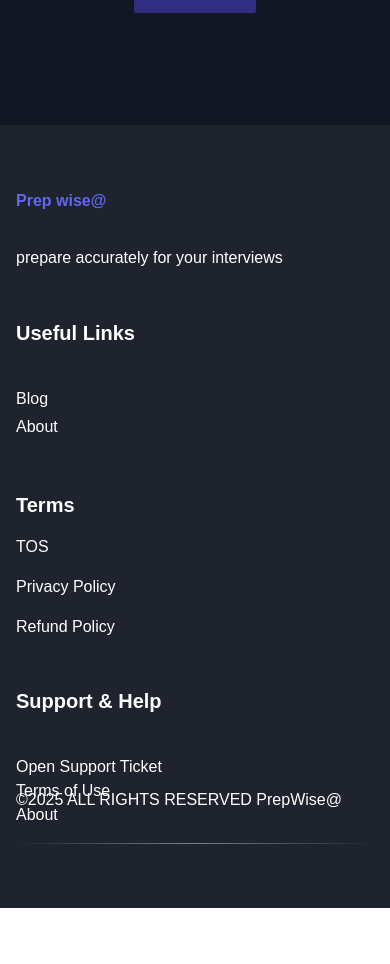
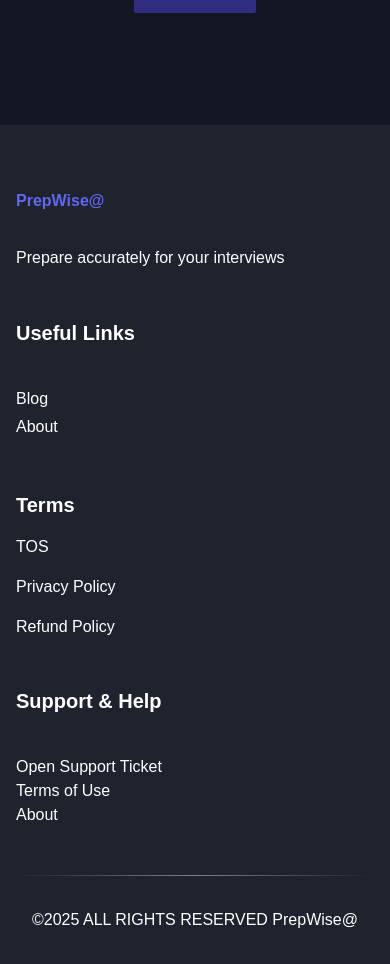
Before and after one commit to EwiJosepha/PrepWise, a Next.js app: page / in a window 390 px wide. Shown: the part 4740-5704 px from the top of the page. Before the commit the page ends 5648 px from the top, so only its background shows below. Built offline with nearby package versions, Linux system fonts and the light colour scheme.

Commit message:
footer copyright text center

```diff
--- a/src/components/Footer/index.tsx
+++ b/src/components/Footer/index.tsx
@@ -3,14 +3,15 @@ import Link from "next/link";
 
 const Footer = () => {
   return (
-    <footer className="relative z-10 bg-tetiary text-white pt-16 dark:bg-gray-dark md:pt-20 lg:pt-24 px-4 md:px-14">
-  <div className="container grid grid-cols-1 lg:grid-cols-2 gap-8">
+    <footer className="relative z-10 bg-tetiary text-white pt-16 dark:bg-gray-dark md:pt-20 lg:pt-24 px-4">
+    {/* Main Footer Content */}
+    <div className="container mx-auto grid grid-cols-1 lg:grid-cols-2 gap-8">
       <div className="md:mb-12 max-w-[360px] lg:mb-16">
         <Link href="/" className="mb-8 inline-block text-indigo-500 font-bold">
-        Prep wise@
+          PrepWise@
         </Link>
         <p className="md:mb-9 mb-4 text-base leading-relaxed text-body-color dark:text-body-color-dark">
-        prepare accurately for your interviews
+          Prepare accurately for your interviews
         </p>
         <div className="flex items-center">
           <a
@@ -20,7 +21,7 @@ const Footer = () => {
             rel="noopener noreferrer"
             className="mr-6 text-body-color duration-300 hover:text-primary dark:text-body-color-dark dark:hover:text-primary"
           >
-          {/* SVG Icon */}
+            {/* Social Media Icon */}
           </a>
           {/* Repeat for other social icons */}
         </div>
@@ -67,7 +68,7 @@ const Footer = () => {
             <li>
               <Link
                 href="/"
-              className="mb-4 inline-block text-base text-white duration-300 hover:text-  dark:hover:text-primary"
+                className="mb-4 inline-block text-base text-white duration-300 hover:text-primary dark:hover:text-primary"
               >
                 Privacy Policy
               </Link>
@@ -75,7 +76,7 @@ const Footer = () => {
             <li>
               <Link
                 href="/"
-              className="md:mb-4 inline-block text-base text-body-color duration-300 hover:text-primary text-white  dark:hover:text-primary"
+                className="md:mb-4 inline-block text-base text-body-color duration-300 hover:text-primary text-white dark:hover:text-primary"
               >
                 Refund Policy
               </Link>
@@ -84,14 +85,14 @@ const Footer = () => {
         </div>
 
         <div className="md:mb-12 mb-4 lg:mb-16 flex flex-col justify-end">
-        <h2 className="mb-10 text-xl font-bold text-white ">
+          <h2 className="mb-10 text-xl font-bold text-white">
             Support & Help
           </h2>
           <ul>
             <li>
               <Link
                 href="/contact"
-              className="md:mb-4 inline-block text-base text-body-color duration-300 hover:text-primary "
+                className="md:mb-4 inline-block text-base text-body-color duration-300 hover:text-primary"
               >
                 Open Support Ticket
               </Link>
@@ -99,7 +100,7 @@ const Footer = () => {
             <li>
               <Link
                 href="/"
-              className="md:mb-4 inline-block text-base text-white  duration-300 hover:text-primary "
+                className="md:mb-4 inline-block text-base text-white duration-300 hover:text-primary"
               >
                 Terms of Use
               </Link>
@@ -107,7 +108,7 @@ const Footer = () => {
             <li>
               <Link
                 href="/about"
-              className="md:mb-4 inline-block text-base text-body-color duration-300 hover:text-primary "
+                className="md:mb-4 inline-block text-base text-body-color duration-300 hover:text-primary"
               >
                 About
               </Link>
@@ -117,15 +118,17 @@ const Footer = () => {
       </div>
     </div>
 
-  <div className="h-px w-full bg-gradient-to-r from-transparent via-[#D2D8E183] to-transparent dark:via-[#959CB183]"></div>
-  <div className="py-8" />
+    {/* Horizontal Line */}
+    <div className="h-px w-full bg-gradient-to-r from-transparent via-[#D2D8E183] to-transparent dark:via-[#959CB183] mt-8"></div>
 
-  <div className="absolute bottom-24 flex flex-col items-center z-[-1]">
-    <p className='text-center text-[16px] text-slate-gray xl:pt-4 '>
+    {/* Footer Bottom */}
+    <div className="container mx-auto flex justify-center py-8">
+      <p className="text-center text-[16px] text-slate-gray">
         ©2025 ALL RIGHTS RESERVED PrepWise@
       </p>
     </div>
   </footer>
+
   );
 };
 
```
Lines whose indentation alone changed are shown as unchanged.
